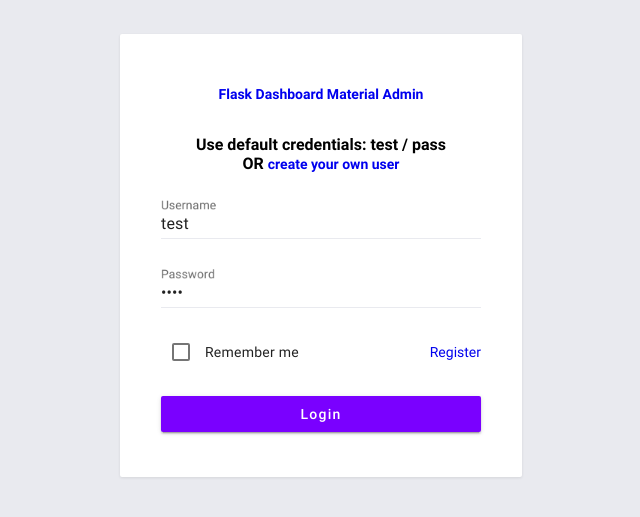
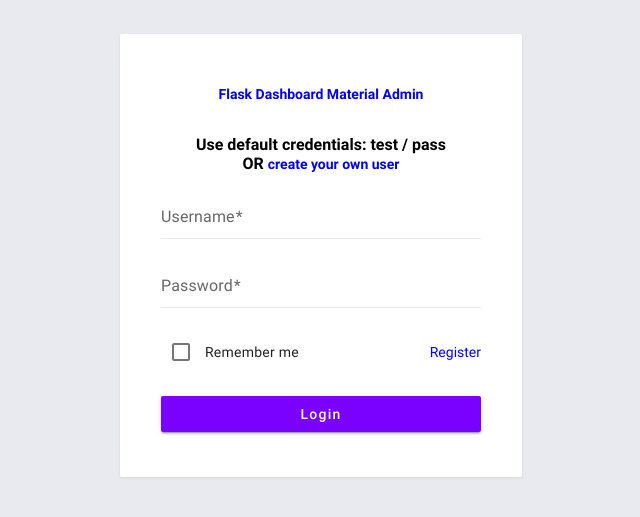
Before and after one commit to app-generator/flask-dashboard-material-admin, a Flask app: page /login in a window 1280 px wide. Shown: the part 145-662 px from the top of the page, without its empty margins (319-959 px from the left). Run offline with Flask 2, Linux system fonts and the light colour scheme.

Commit message:
Login Form - Remove default credentials

```diff
--- a/app/base/templates/login/login.html
+++ b/app/base/templates/login/login.html
@@ -37,14 +37,14 @@
                     <div class="mdc-layout-grid__inner">
                       <div class="mdc-layout-grid__cell stretch-card mdc-layout-grid__cell--span-12">
                         <div class="mdc-text-field w-100">
-                          <input class="form-control mdc-text-field__input" placeholder="Username" type="text" name="username" value="test">
+                          {{ form.username(placeholder="Username", class="form-control mdc-text-field__input") }}
                           <div class="mdc-line-ripple"></div>
                           <label for="text-field-hero-input" class="mdc-floating-label">Username</label>
                         </div>
                       </div>
                       <div class="mdc-layout-grid__cell stretch-card mdc-layout-grid__cell--span-12">
                         <div class="mdc-text-field w-100">
-                          <input class="mdc-text-field__input" placeholder="Password" type="password" name="password" value="pass">
+                          {{ form.password(placeholder="Password", class="mdc-text-field__input", type="password") }}
                           <div class="mdc-line-ripple"></div>
                           <label for="text-field-hero-input" class="mdc-floating-label">Password</label>
                         </div>
```
